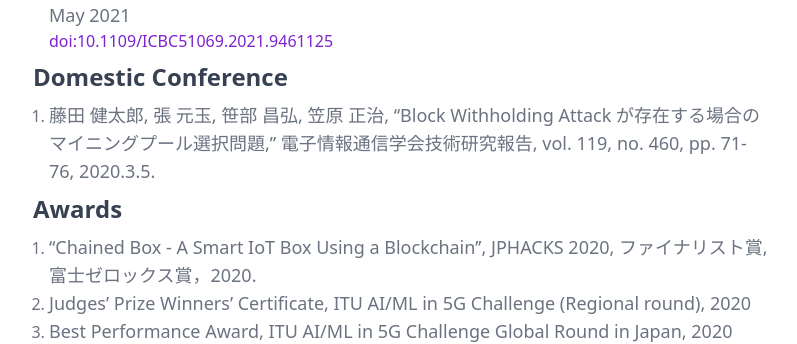
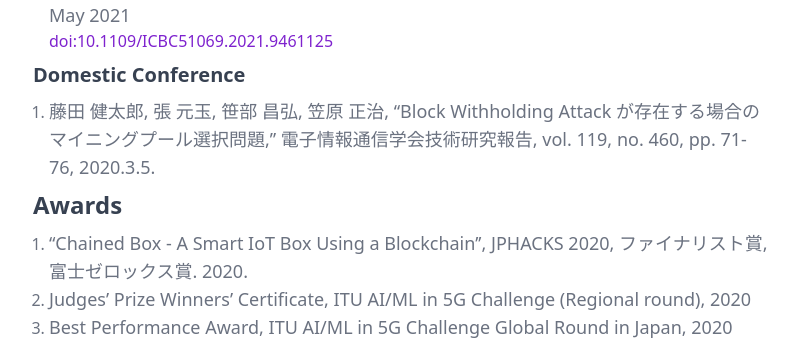
Before and after one commit to kentaro-fujita/blog, a Next.js app: page /about in a window 1280 px wide. Shown: the part 739-1083 px from the top of the page, without its empty margins (239-1036 px from the left). Built offline with nearby package versions, Linux system fonts and the light colour scheme; no server answers.

Commit message:
fix: title size in about page

```diff
--- a/src/components/organisms/AboutText.tsx
+++ b/src/components/organisms/AboutText.tsx
@@ -63,7 +63,7 @@ const AboutText: React.FC = () => {
           </TextLink>
         </li>
       </ol>
-      <Title type="h2" className="mb-2 mt-2">
+      <Title type="h3" className="mb-2 mt-2">
         Domestic Conference
       </Title>
       <ol className="text-gray-500 dark:text-gray-300 list-decimal ml-4">
@@ -85,7 +85,7 @@ const AboutText: React.FC = () => {
           <Text>
             &lsquo;&lsquo;Chained Box - A Smart IoT Box Using a
             Blockchain&rsquo;&rsquo;, JPHACKS 2020, ファイナリスト賞,
-            富士ゼロックス賞，2020.
+            富士ゼロックス賞. 2020.
           </Text>
         </li>
         <li>
```
